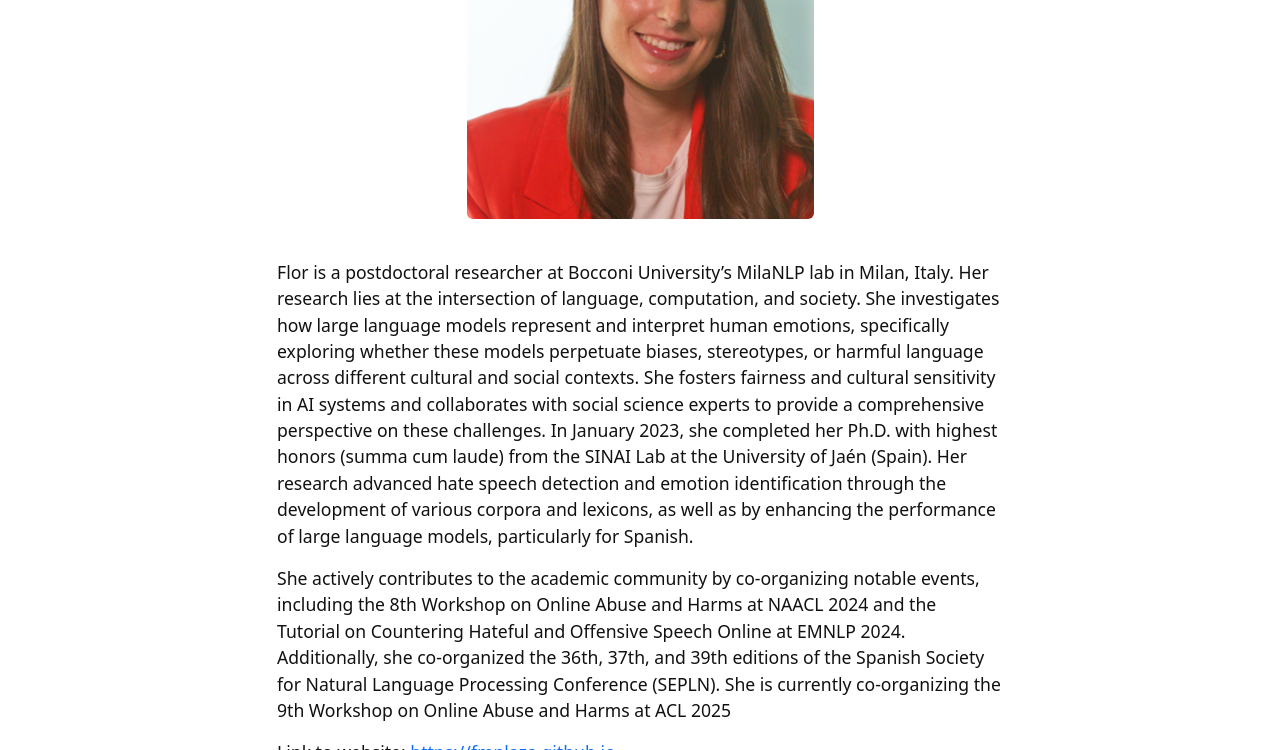
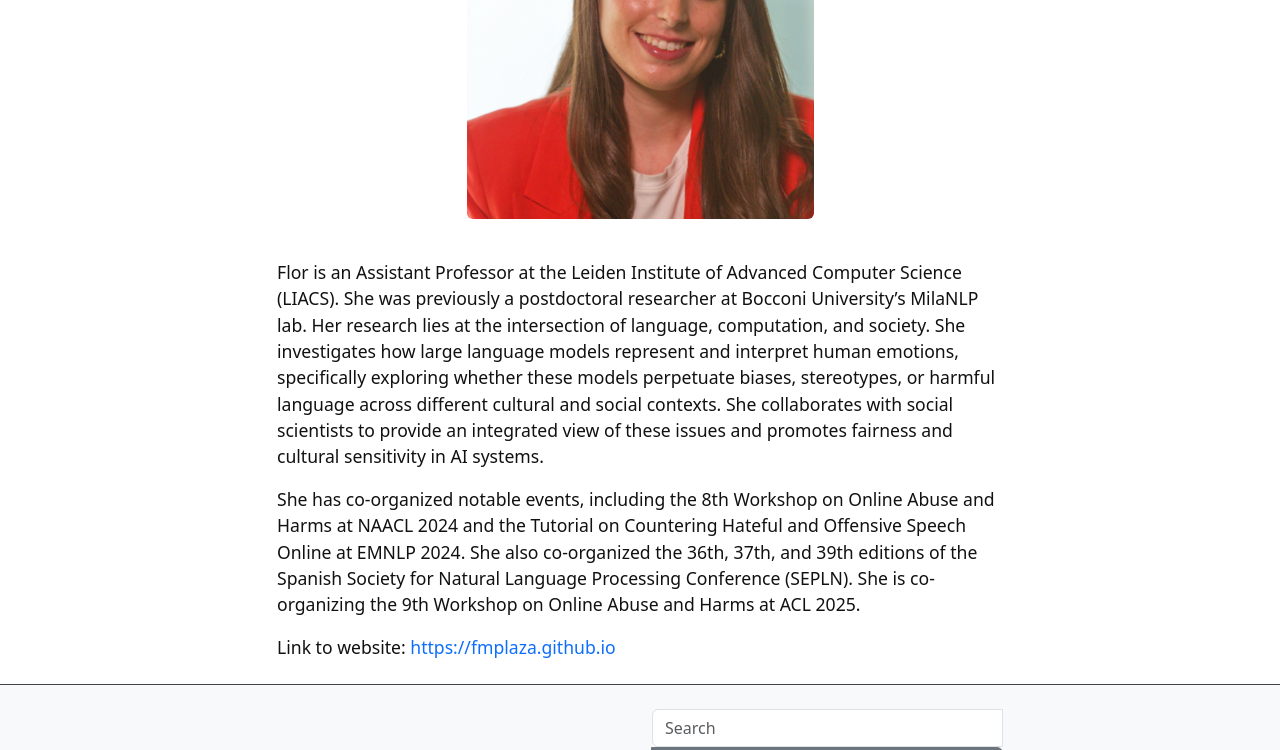
Before and after one commit to lppohl/wi-workshop.github.io, a Jekyll site: the page built from index.md, in a window 1280 px wide and 900 px high, scrolled down 1931 px, cut to the strip 0-750 px from the top of the window. Built offline with Jekyll 4.4.1, drawn with Linux system fonts in a browser that asks for light colours.

Commit message:
Update index.md

```diff
--- a/index.md
+++ b/index.md
@@ -41,9 +41,8 @@ Link to website:  [https://zeerak.org](https://zeerak.org)
 
 {% include figure.html img="photo_flor_plaza.png" alt="a portrait picture of Flor Miriam Plaza del Arco" caption="" width="50%" %}
 
-Flor is a postdoctoral researcher at Bocconi University's MilaNLP lab in Milan, Italy. Her research lies at the intersection of language, computation, and society. She investigates how large language models represent and interpret human emotions, specifically exploring whether these models perpetuate biases, stereotypes, or harmful language across different cultural and social contexts. She fosters fairness and cultural sensitivity in AI systems and collaborates with social science experts to provide a comprehensive perspective on these challenges.
-In January 2023, she completed her Ph.D. with highest honors (summa cum laude) from the SINAI Lab at the University of Jaén (Spain). Her research advanced hate speech detection and emotion identification through the development of various corpora and lexicons, as well as by enhancing the performance of large language models, particularly for Spanish. <br>
+Flor is an Assistant Professor at the Leiden Institute of Advanced Computer Science (LIACS). She was previously a postdoctoral researcher at Bocconi University’s MilaNLP lab. Her research lies at the intersection of language, computation, and society. She investigates how large language models represent and interpret human emotions, specifically exploring whether these models perpetuate biases, stereotypes, or harmful language across different cultural and social contexts. She collaborates with social scientists to provide an integrated view of these issues and promotes fairness and cultural sensitivity in AI systems.
 
-She actively contributes to the academic community by co-organizing notable events, including the 8th Workshop on Online Abuse and Harms at NAACL 2024 and the Tutorial on Countering Hateful and Offensive Speech Online at EMNLP 2024. Additionally, she co-organized the 36th, 37th, and 39th editions of the Spanish Society for Natural Language Processing Conference (SEPLN). She is currently co-organizing the 9th Workshop on Online Abuse and Harms at ACL 2025
+She has co-organized notable events, including the 8th Workshop on Online Abuse and Harms at NAACL 2024 and the Tutorial on Countering Hateful and Offensive Speech Online at EMNLP 2024. She also co-organized the 36th, 37th, and 39th editions of the Spanish Society for Natural Language Processing Conference (SEPLN). She is co-organizing the 9th Workshop on Online Abuse and Harms at ACL 2025.
 
 Link to website:  [https://fmplaza.github.io](https://fmplaza.github.io)
```
